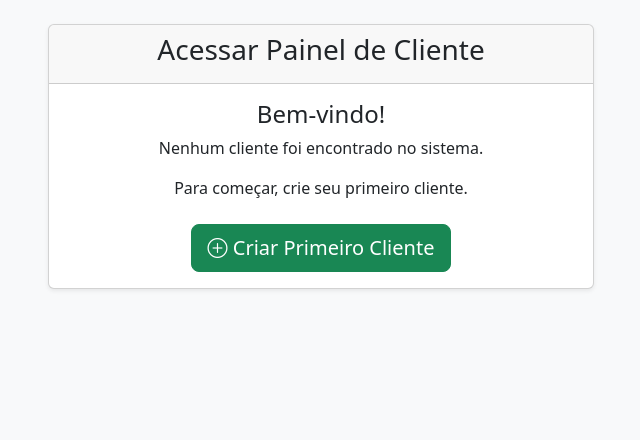
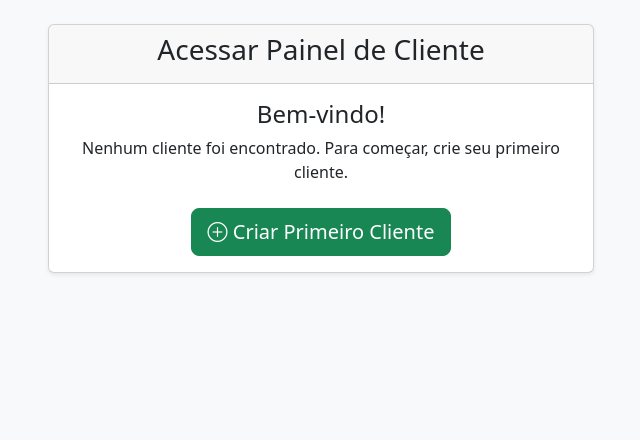
Before and after one commit to automacaoricardo33/POST-GERAL, a Flask app: template templates/login.html in a window 1280 px wide. Shown: the part 56-496 px from the top of the page, without its empty margins (319-959 px from the left). Run offline with Flask 3, Linux system fonts and the light colour scheme; the template is opened without the code that fills it, so the values that code supplies are empty; some libraries are stand-ins or nearby versions.

Commit message:
Update login.html

```diff
--- a/templates/login.html
+++ b/templates/login.html
@@ -1,7 +1,5 @@
 {% extends 'layout.html' %}
-
 {% block title %}Login - RS Sistema de Automação{% endblock %}
-
 {% block content %}
 <div class="row justify-content-center">
     <div class="col-md-6">
@@ -37,8 +35,7 @@
                 {% else %}
                     <div class="text-center">
                         <h4>Bem-vindo!</h4>
-                        <p>Nenhum cliente foi encontrado no sistema.</p>
-                        <p>Para começar, crie seu primeiro cliente.</p>
+                        <p>Nenhum cliente foi encontrado. Para começar, crie seu primeiro cliente.</p>
                         <a href="{{ url_for('adicionar_cliente') }}" class="btn btn-success btn-lg mt-2">
                             <i class="bi bi-plus-circle"></i> Criar Primeiro Cliente
                         </a>
```
